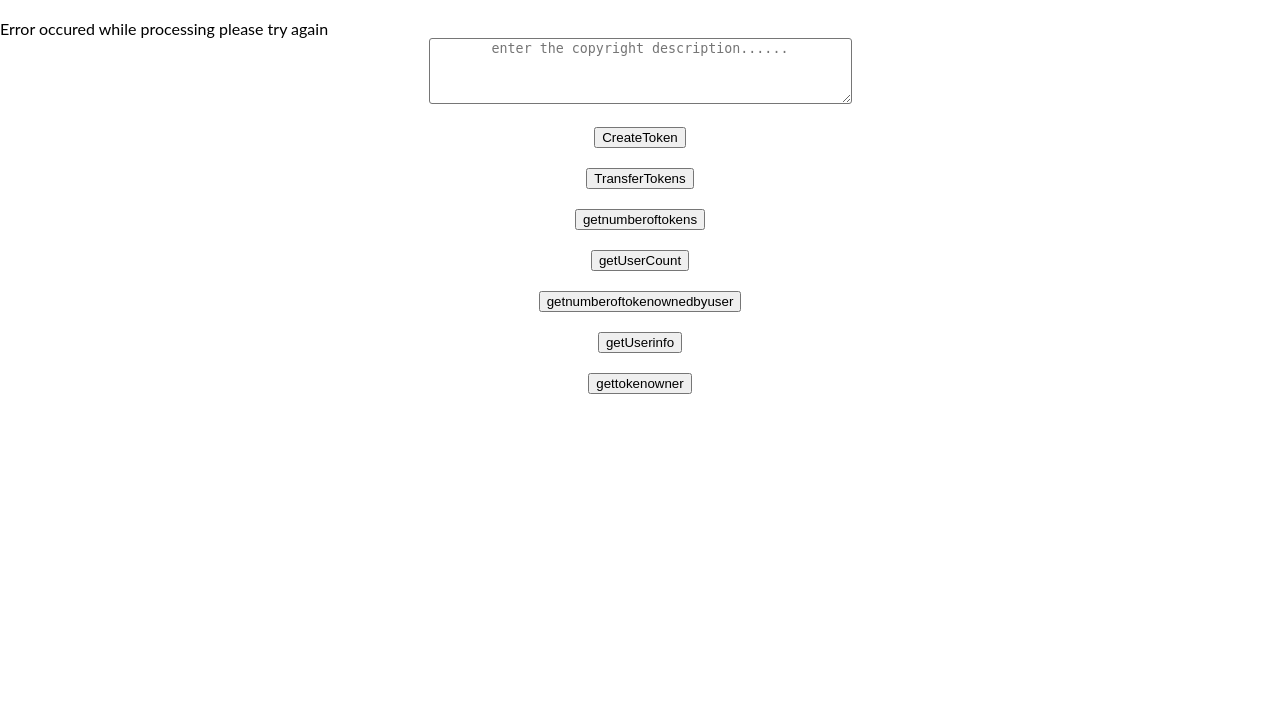
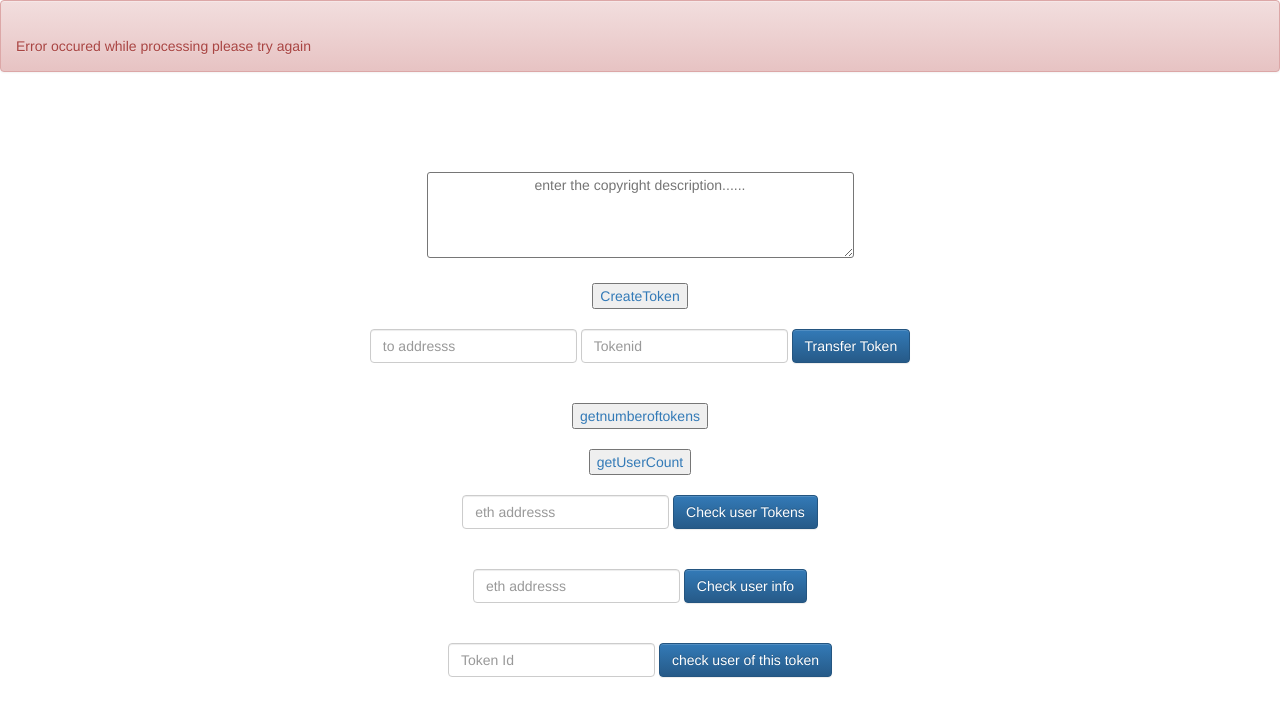
Before and after one commit to prashanthar2000/Copyright_Management_System_blockchain, a Flask app: page /transfertokens in a window 1280 px wide. Shown: the top 717 px of the page. Run offline with Flask 2, Linux system fonts and the light colour scheme; a user stored in the database is signed in; parts of the project's set-up code (start-up, migrations or seed data) failed here and were passed over; some libraries are stand-ins or nearby versions.

Commit message:
functions

```diff
--- a/backend/routes.py
+++ b/backend/routes.py
@@ -1,6 +1,6 @@
 from backend import app , db ,  bcrypt
 from flask import render_template, url_for, flash, redirect, request, abort
-from backend.contract import contract #function to contract blockchain
+from backend.contract import contract , w3 #function to contract blockchain
 from flask_login import login_user, current_user, logout_user, login_required
 from backend.forms import  LoginForm , RegisterForm
 from backend.models import User
@@ -25,7 +25,7 @@ def login():
         if user and bcrypt.check_password_hash(user.password, form.password.data):
             login_user(user, remember=form.remember.data)
             next_page = request.args.get('next')
-            return redirect(next_page) if next_page else redirect(url_for('home'))
+            return redirect(next_page) if next_page else redirect(url_for('main'))
         else:
             flash('Login Unsuccessful. Please check eth address and password', 'danger')
     return render_template('login.html', title='Login', form=form)
@@ -55,16 +55,23 @@ def register():
     return render_template('register.html', title='Register', form=form)
 
 
+@app.route("/main")
+def main():
+    return render_template('main.html')
+
 @app.route("/createtoken" , methods=["GET" , "POST"])
 @login_required
 def createtoken():
+    print(current_user)
+    print(list(contract.functions))
     try:
         #not sure about this part i havent tested it yet
-        contract.functions.createtoken(current_user.eth_address).call()
+        contract.functions.createtoken(str(current_user.eth_address)).call()
         flash('Your token has been created!', 'success')
         return redirect(url_for('login'))
 
-    except:
+    except Exception as e:
+        print(e , type(e) )
         flash("Error occured while processing please try again " ,'danger')
         return render_template('main.html')#change this
 
@@ -72,8 +79,10 @@ def createtoken():
 @app.route('/transfertokens', methods=["GET" , "POST"])
 @login_required
 def transfertokens():
+    print(current_user)
+    print(type(request), request , request.args , request.data)
     try:
-        contract.functions.transfertokens(current_user.eth_address, request.data['token']).call()
+        contract.functions.transfertokens(request.args['eth_address'], request.args['token']).call()
         flash("transaction successful" , 'success')
         return redirect(url_for('main.html'))
     except:
@@ -84,7 +93,8 @@ def transfertokens():
 @app.route('/getnumberoftokens')
 def getnumberoftokens():
     try:
-        return contract.functions.getnumberoftokens().call()
+        ret = contract.functions.getnumberoftokens().call()
+        return str(ret)
         # flash("transaction successful" , 'success')
         # return redirect(url_for('main.html'))
     except:
@@ -95,8 +105,8 @@ def getnumberoftokens():
 @app.route('/getUserCount')
 def getUserCount():
     try:
-        return contract.functions.getUserCount().call()
-
+        ret = contract.functions.getUserCount().call()
+        return str(ret)
     except:
         flash("Error occured while processing please try again " ,'danger')
         return render_template('main.html')#change this
@@ -107,8 +117,8 @@ def getUserCount():
 @app.route("/getnumberoftokenownedbyuser")
 def getnumberoftokenownedbyuser():
     try:
-        return contract.functions.getnumberoftokenownedbyuser(request.args.get('eth_address')).call()
-
+        ret= contract.functions.getnumberoftokenownedbyuser(request.args.get('eth_address')).call()
+        return str(ret)
     except:
         flash("Error occured while processing please try again " ,'danger')
         return render_template('main.html')#change this
@@ -117,7 +127,8 @@ def getnumberoftokenownedbyuser():
 @app.route("/getUserinfo")
 def getUserinfo():
     try :
-        return contract.functions.getUserinfo(request.args.get("eth_address")).call()
+        ret = contract.functions.getUserinfo(request.args.get("eth_address")).call()
+        return str(ret)
     except:
         flash("Error occured while processing please try again " ,'danger')
         return render_template('main.html')#change this
@@ -125,12 +136,13 @@ def getUserinfo():
 @app.route("/gettokenowner")
 def gettokenowner():
     try :
-        return contract.functions.gettokenowner(request.args.get("id")).call()
+        ret = contract.functions.gettokenowner(request.args.get("id")).call()
+        return str(ret)
     except:
         flash("Error occured while processing please try again " ,'danger')
         return render_template('main.html')#change this
 
 @app.route("/logout")
 def logout():
-    # logout_user()
+    logout_user()
     return redirect(url_for('home'))
--- a/backend/templates/about.html
+++ b/backend/templates/about.html
@@ -14,7 +14,7 @@
         </div>
 
         <div class="nav-link-wrapper active-nav-link">
-          <a href="{{url_for('home')}}">About</a>
+          <a href="{{url_for('main')}}">About</a>
         </div>
       </div>
 
--- a/backend/templates/main.html
+++ b/backend/templates/main.html
@@ -2,22 +2,55 @@
 
 {% block head %}
 <title>Copyright Management</title>
+<!-- boot strap cdn  -->
+<link rel="stylesheet" href="https://maxcdn.bootstrapcdn.com/bootstrap/3.3.7/css/bootstrap.min.css"
+integrity="sha384-BVYiiSIFeK1dGmJRAkycuHAHRg32OmUcww7on3RYdg4Va+PmSTsz/K68vbdEjh4u" crossorigin="anonymous">
+<!-- Optional theme -->
+<link rel="stylesheet" href="https://maxcdn.bootstrapcdn.com/bootstrap/3.3.7/css/bootstrap-theme.min.css"
+integrity="sha384-rHyoN1iRsVXV4nD0JutlnGaslCJuC7uwjduW9SVrLvRYooPp2bWYgmgJQIXwl/Sp" crossorigin="anonymous">
+
+<!-- Latest compiled and minified JavaScript -->
+<script src="https://maxcdn.bootstrapcdn.com/bootstrap/3.3.7/js/bootstrap.min.js"
+integrity="sha384-Tc5IQib027qvyjSMfHjOMaLkfuWVxZxUPnCJA7l2mCWNIpG9mGCD8wGNIcPD7Txa"
+crossorigin="anonymous"></script>
 {% endblock %}
 
 
 {% block body %}
+<!-- <nav class="navbar navbar-dark bg-dark"> -->
+  <!-- Navbar content -->
+<!-- </nav> -->
 
 	<center>
-    <form >
+    <!-- <form > -->
+      <br>
+      <br>
+      <br>
+      <br>
 
     <div class = "functions call">
       <textarea class="right_desc" rows="4" cols="50" placeholder="enter the copyright description......"></textarea>
       <br>
       <br>
       <a class = "cr" href = "{{ url_for('createtoken') }}" ><button> CreateToken</button> </a>
-    </br>
-    <br>
-      <a class = "tft" href = "{{ url_for('transfertokens') }}" ><button> TransferTokens</button> </a>
+      <br>
+      <br>
+      <form class="form-inline" action='{{url_for("transfertokens")}}' method="get">
+
+        <div class="form-group mx-sm-3 mb-2">
+          <label for="bc_eth_Address" class="sr-only">to address</label>
+          <input type="text" class="form-control" id="bc_eth_Address" placeholder="to addresss" name=eth_address>
+        </div>
+        <div class="form-group mx-sm-3 mb-2">
+          <label for="tokenid" class="sr-only">tokenid </label>
+          <input type="text" class="form-control"  id="tokenid" placeholder="Tokenid" name=token>
+        </div>
+        <button type="submit" class="btn btn-primary mb-2">Transfer Token </button>
+      </form>
+
+
+
+      <!-- <a class = "tft" href = "{{ url_for('transfertokens') }}" ><button> TransferTokens</button> </a> -->
     </br>
     <br>
       <a class = "tnft" href = "{{ url_for('getnumberoftokens') }}" ><button> getnumberoftokens</button> </a>
@@ -26,17 +59,45 @@
       <a class = "tut" href = "{{ url_for('getUserCount') }}" ><button> getUserCount</button> </a>
     </br>
     <br>
-      <a class = "tngot" href = "{{ url_for('getnumberoftokenownedbyuser') }}" ><button> getnumberoftokenownedbyuser</button> </a>
+      <!-- <a class = "tngot" href = "{{ url_for('getnumberoftokenownedbyuser') }}" ><button> getnumberoftokenownedbyuser</button> </a> -->
+      <form class="form-inline" action='{{url_for("getnumberoftokenownedbyuser")}}' method="get">
+
+        <div class="form-group mx-sm-3 mb-2">
+          <label for="bc_eth_Address2" class="sr-only">eth address</label>
+          <input type="text" class="form-control" id="bc_eth_Address2" placeholder="eth addresss" name=eth_address>
+        </div>
+
+        <button type="submit" class="btn btn-primary mb-2">Check user Tokens </button>
+      </form>
+    </br>
+      <br>
+      <!-- <a class = "tuit" href = "{{ url_for('getUserinfo') }}" ><button> getUserinfo</button> </a> -->
+      <form class="form-inline" action='{{url_for("getUserinfo")}}' method="get">
+
+        <div class="form-group mx-sm-3 mb-2">
+          <label for="bc_eth_Address3" class="sr-only">eth address</label>
+          <input type="text" class="form-control" id="bc_eth_Address3" placeholder="eth addresss" name=eth_address>
+        </div>
+
+        <button type="submit" class="btn btn-primary mb-2">Check user info  </button>
+      </form>
     </br>
     <br>
-      <a class = "tuit" href = "{{ url_for('getUserinfo') }}" ><button> getUserinfo</button> </a>
-    </br>
-    <br>
-      <a class = "tot" href = "{{ url_for('gettokenowner') }}" ><button> gettokenowner</button> </a>
+      <!-- <a class = "tot" href = "{{ url_for('gettokenowner') }}" ><button> gettokenowner</button> </a> -->
+      <form class="form-inline" action='{{url_for("gettokenowner")}}' method="get">
+
+        <div class="form-group mx-sm-3 mb-2">
+          <label for="tokenID" class="sr-only">eth address</label>
+          <input type="text" class="form-control" id="tokenID" placeholder="Token Id" name="id">
+        </div>
+
+        <button type="submit" class="btn btn-primary mb-2">check user of this token </button>
+      </form>
+
     </br>
 
     </div>
-    </form>
+
 
   </center>
 
```
Also changed, not shown: backend/site.db.
